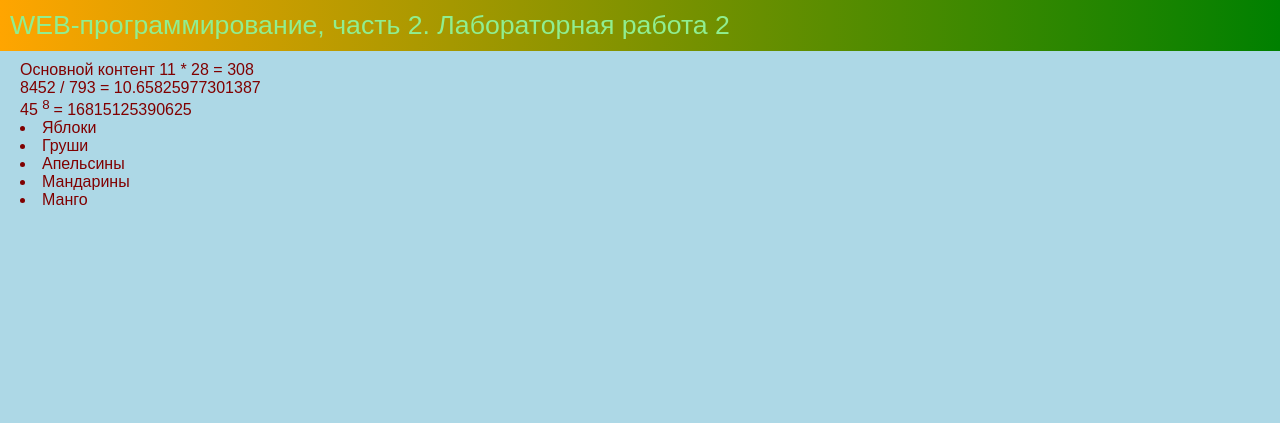
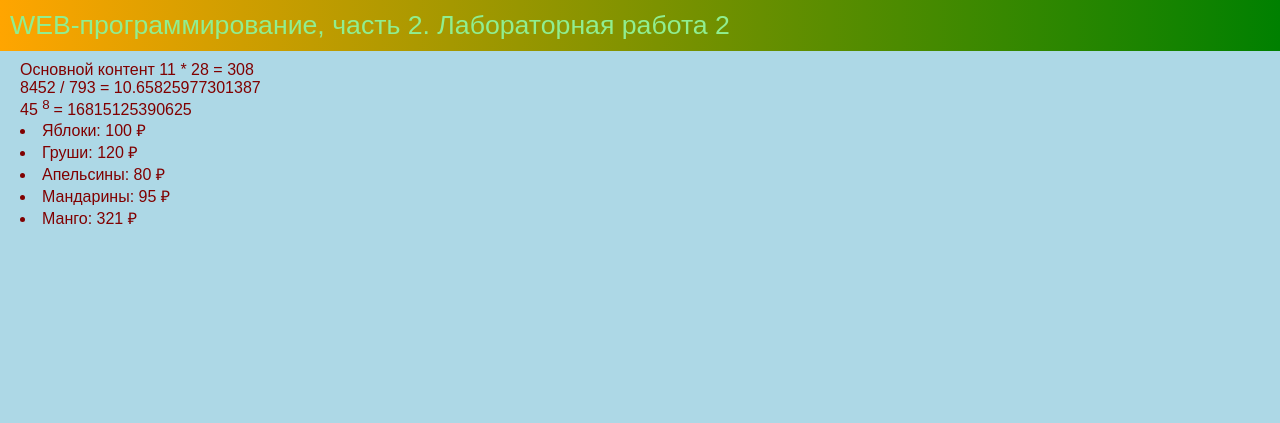
Before and after one commit to Midemm/webprogramming-labs-2-, a Flask app: page /lab2/example in a window 1280 px wide. Shown: the top 423 px of the page. Run offline with Flask 3, Linux system fonts and the light colour scheme.

Commit message:
Цикл в шаблоне

```diff
--- a/app.py
+++ b/app.py
@@ -172,5 +172,11 @@ def legend():
 @app.route('/lab2/example')
 def example():
     name, lab_namber, group, kurs = 'Колесников Дмитрий', 'Лабораторная работа 2', 'ФБИ-12', '3 курс'
-    fruits = ['Яблоки','Груши','Апельсины','Мандарины','Манго']
+    fruits = [
+        {'name': 'Яблоки', 'price': 100},
+        {'name': 'Груши', 'price': 120},
+        {'name': 'Апельсины', 'price': 80},
+        {'name': 'Мандарины', 'price': 95},
+        {'name': 'Манго', 'price': 321}
+        ]
     return render_template('example.html', name=name, lab_namber=lab_namber, group=group, kurs=kurs, fruits=fruits)
--- a/templates/example.html
+++ b/templates/example.html
@@ -23,7 +23,7 @@
         8452 / 793 = {{ 8452 / 793 }}<br>
         45 <sup> 8 </sup>= {{ 45 ** 8 }}
         {% for f in fruits %}
-        <li>{{ f }}</li>
+        <li>{{ f.name }}: {{ f.price }} &#8381;</li>
         {% endfor %}
     </main>
 
```
